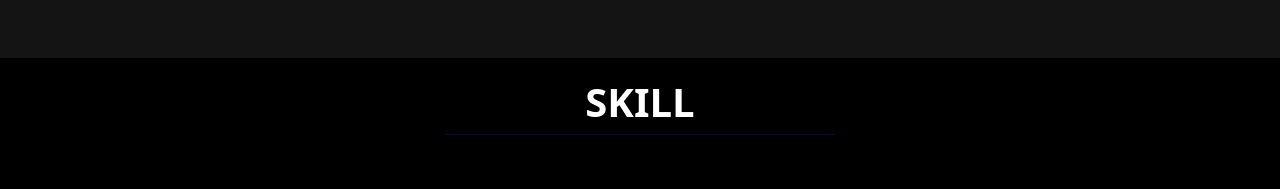
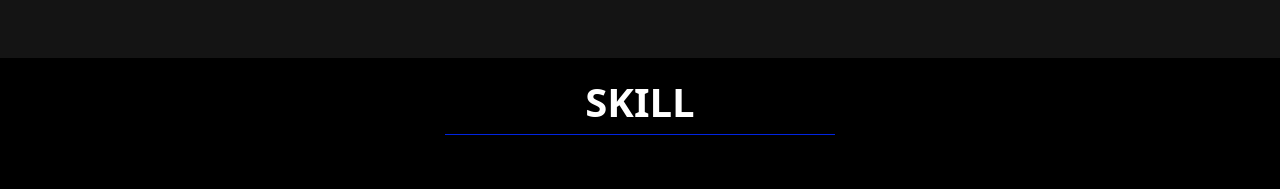
Before and after one commit to Kismullah/website-portofolio, a plain HTML site: page index.html in a window 1280 px wide. Shown: the part 1260-1449 px from the top of the page. Drawn offline with nearby package versions, Linux system fonts and the light colour scheme.

Commit message:
Update style.css

```diff
--- a/style.css
+++ b/style.css
@@ -115,6 +115,15 @@ hr {
     padding-bottom: 20%;
 }
 
+#skill hr {
+        width: 35%;
+        height: 10px;
+        color: var(--acsenColor) !important;
+        margin: 0 auto !important;
+        opacity: 100%;
+}
+
+
 #skill img {
     width: 10%;
     margin: 8%px;
```
